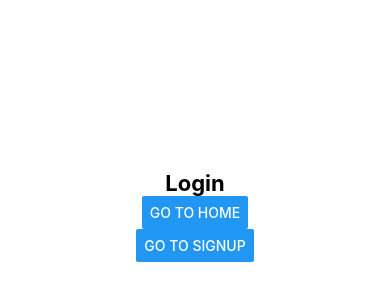
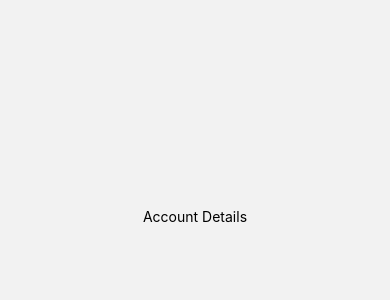
Before and after one commit to thethoomm/Rota-das-Aguas, a React Native app: screen /accountDetails in a window 390 px wide. Shown: the part 206-506 px from the top of the page. Built offline with nearby package versions, Linux system fonts and the light colour scheme.

Commit message:
feat: add trips and account details

```diff
--- a/src/routes/stack.routes.tsx
+++ b/src/routes/stack.routes.tsx
@@ -4,11 +4,18 @@ import { createNativeStackNavigator } from '@react-navigation/native-stack'
 import Login from '../screens/auth/login'
 import SignUp from '../screens/auth/signup'
 import TabRoutes from './tab.routes'
+import AccountDetails from '../screens/profile/_screens/account-details'
+import Trips from '../screens/profile/_screens/trips'
 
 export type RootStackNavigationParamsList = {
+  // Root Stack
   login: undefined
   signup: undefined
   tabs: undefined
+
+  // Profile
+  accountDetails: undefined
+  trips: undefined
 }
 
 const Stack = createNativeStackNavigator()
@@ -18,9 +25,14 @@ export default function StackRoutes() {
     <Stack.Navigator initialRouteName='login' screenOptions={{
       headerShown: false
     }}>
+      {/* Root Stack */}
       <Stack.Screen name='login' component={Login}/>
       <Stack.Screen name='signup' component={SignUp}/>
       <Stack.Screen name='tabs' component={TabRoutes}/>
+
+      {/* Profile */}
+      <Stack.Screen name='accountDetails' component={AccountDetails}/>
+      <Stack.Screen name='trips' component={Trips}/>
     </Stack.Navigator>
   )
 }
--- /dev/null
+++ b/src/screens/profile/_screens/account-details/index.tsx
@@ -0,0 +1,19 @@
+import { StatusBar } from "expo-status-bar";
+import { SafeAreaView, StyleSheet, Text } from "react-native";
+
+export default function AccountDetails() {
+  return (
+    <SafeAreaView style={styles.container}>
+      <StatusBar />
+      <Text>Account Details</Text>
+    </SafeAreaView>
+  )
+}
+
+const styles = StyleSheet.create({
+  container: {
+    flex: 1,
+    alignItems: 'center',
+    justifyContent: 'center'
+  }
+})
--- /dev/null
+++ b/src/screens/profile/_screens/trips/index.tsx
@@ -0,0 +1,19 @@
+import { StatusBar } from "expo-status-bar";
+import { SafeAreaView, StyleSheet, Text } from "react-native";
+
+export default function Trips() {
+  return (
+    <SafeAreaView style={styles.container}>
+      <StatusBar />
+      <Text>Trips</Text>
+    </SafeAreaView>
+  )
+}
+
+const styles = StyleSheet.create({
+  container: {
+    flex: 1,
+    alignItems: 'center',
+    justifyContent: 'center'
+  }
+})
--- a/src/screens/profile/index.tsx
+++ b/src/screens/profile/index.tsx
@@ -14,7 +14,7 @@ import { profileOptions } from '../../utils/profile-options';
 export default function Profile() {
   return (
     <SafeAreaView style={styles.container}>
-      <StatusBar animated />
+      <StatusBar />
       <Header>
         <HeaderAvatar />
         <HeaderTitle title='Thomas Henrique' />
--- a/src/utils/profile-options.ts
+++ b/src/utils/profile-options.ts
@@ -6,11 +6,13 @@ export const profileOptions: OptionType[] = [
     title: 'Viagens',
     description: 'Minhas viagens já feitas',
     icon: 'car',
+    ref: 'trips'
   },
   {
     id: 2,
     title: 'Dados da conta',
     description: 'Minhas informações pessoais',
     icon: 'sliders',
+    ref: 'accountDetails'
   }
 ]
```
